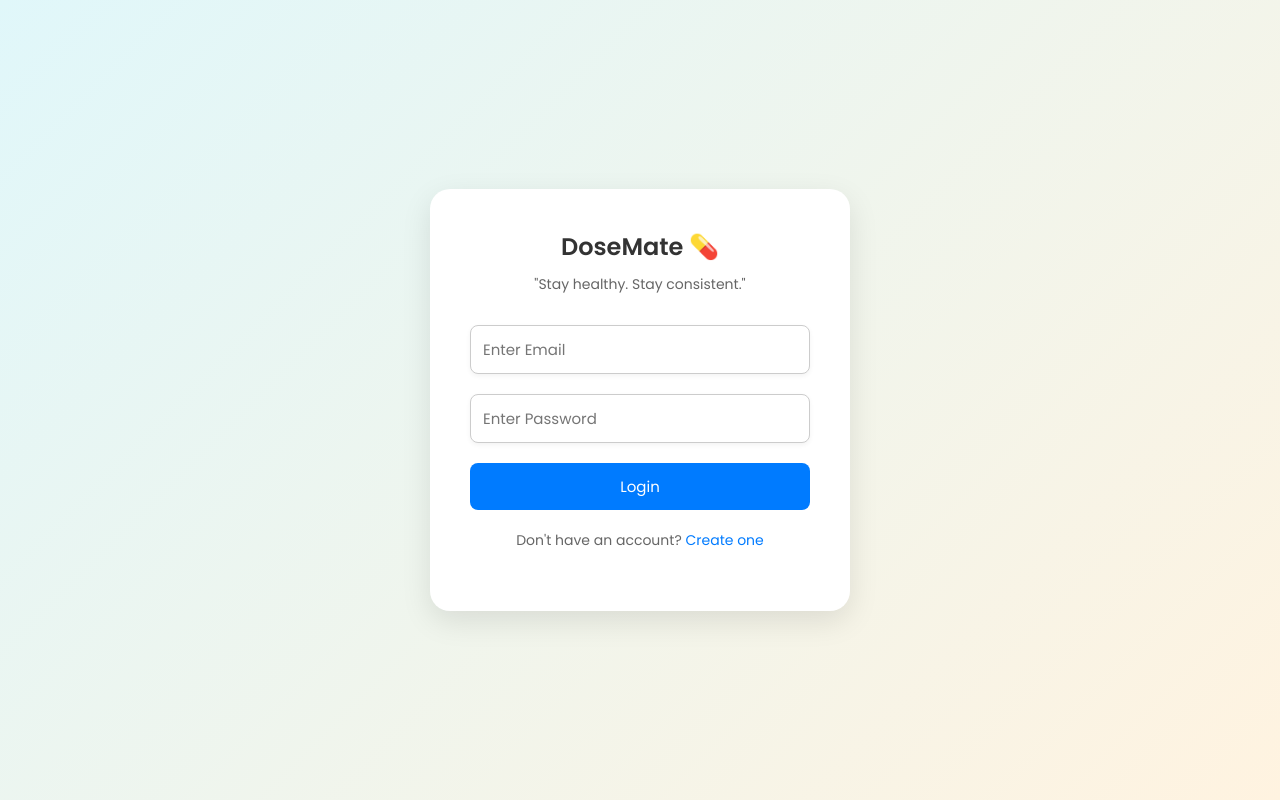
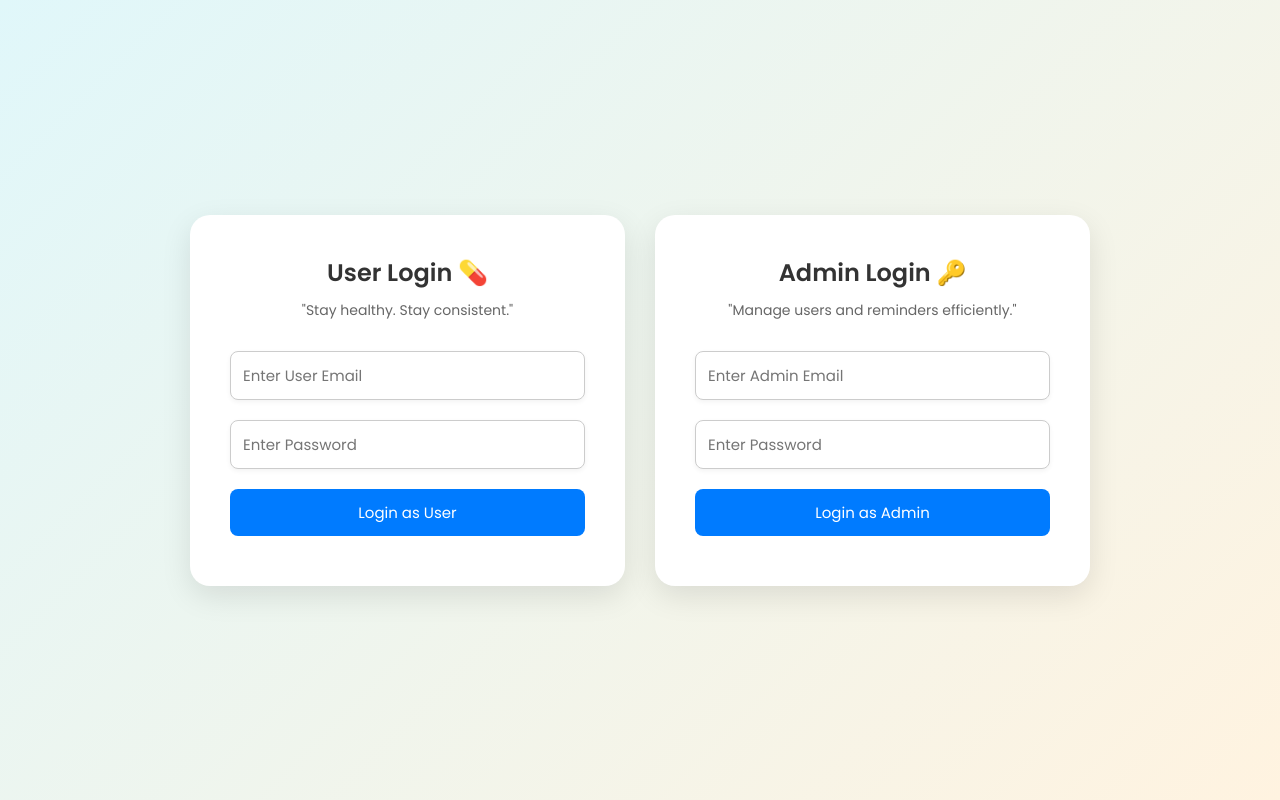
Before and after one commit to ram180321/medicinereminder, a website: page frontend/index.html in a window 1280 px wide. Drawn offline with Linux system fonts and the light colour scheme.

Commit message:
Updated frontend

```diff
--- a/frontend/index.html
+++ b/frontend/index.html
@@ -6,7 +6,6 @@
   <title>DoseMate - Login</title>
   <link href="https://fonts.googleapis.com/css2?family=Poppins:wght@400;600&display=swap" rel="stylesheet" />
   <style>
-    /* Basic Reset and Font Styles */
     * {
       margin: 0;
       padding: 0;
@@ -14,29 +13,35 @@
       font-family: "Poppins", sans-serif;
     }
 
-    /* General Body Styles */
     body {
-      --bg-color: linear-gradient(135deg, #e0f7fa, #fff3e0);
-      background: var(--bg-color);
+      background: linear-gradient(135deg, #e0f7fa, #fff3e0);
       height: 100vh;
       display: flex;
       justify-content: center;
       align-items: center;
     }
 
-    /* Container for Login/Signup */
+    .wrapper {
+      display: flex;
+      gap: 30px;
+      flex-wrap: wrap;
+      justify-content: center;
+      align-items: stretch;
+      width: 90%;
+      max-width: 900px;
+    }
+
     .container {
-      width: 100%;
-      max-width: 420px;
+      flex: 1 1 380px;
       background: #fff;
       padding: 40px;
       border-radius: 20px;
       box-shadow: 0 10px 30px rgba(0, 0, 0, 0.1);
-      transition: opacity 0.5s ease;
+      transition: transform 0.3s ease;
     }
 
-    .container.hidden {
-      display: none;
+    .container:hover {
+      transform: translateY(-5px);
     }
 
     h2 {
@@ -52,7 +57,6 @@
       margin-bottom: 20px;
     }
 
-    /* ✅ Refined Input and Select styles */
     input[type="email"],
     input[type="password"] {
       width: 100%;
@@ -89,21 +93,6 @@
       background-color: #0056b3;
     }
 
-    .link {
-      text-align: center;
-      margin-top: 10px;
-    }
-
-    .link a {
-      color: #007bff;
-      text-decoration: none;
-      font-size: 14px;
-    }
-
-    .link a:hover {
-      text-decoration: underline;
-    }
-
     .toast {
       position: fixed;
       top: 30px;
@@ -123,27 +112,41 @@
       opacity: 1;
       transform: translateY(0);
     }
+
+    .title {
+      text-align: center;
+      font-size: 24px;
+      font-weight: 600;
+      color: #007bff;
+      margin-bottom: 25px;
+    }
+
+    @media (max-width: 768px) {
+      .wrapper {
+        flex-direction: column;
+        align-items: center;
+      }
+    }
   </style>
 </head>
 <body>
-  <div class="container" id="loginView">
-    <h2>DoseMate 💊</h2>
+  <div class="wrapper">
+    <!-- User Login Box -->
+    <div class="container" id="userLoginBox">
+      <h2>User Login 💊</h2>
       <p>"Stay healthy. Stay consistent."</p>
-    <input type="email" id="email" placeholder="Enter Email" />
-    <input type="password" id="password" placeholder="Enter Password" />
-    <button onclick="login()">Login</button>
-    <div class="link">
-      <p>Don't have an account? <a href="#" onclick="showSignup()">Create one</a></p>
-    </div>
+      <input type="email" id="userEmail" placeholder="Enter User Email" />
+      <input type="password" id="userPassword" placeholder="Enter Password" />
+      <button onclick="login('user')">Login as User</button>
     </div>
 
-  <div class="container hidden" id="signupView">
-    <h2>Create Account</h2>
-    <input type="email" id="signupEmail" placeholder="Email" />
-    <input type="password" id="signupPassword" placeholder="Password" />
-    <button onclick="signup()">Sign Up</button>
-    <div class="link">
-      <p>Already have an account? <a href="#" onclick="showLogin()">Back to login</a></p>
+    <!-- Admin Login Box -->
+    <div class="container" id="adminLoginBox">
+      <h2>Admin Login 🔑</h2>
+      <p>"Manage users and reminders efficiently."</p>
+      <input type="email" id="adminEmail" placeholder="Enter Admin Email" />
+      <input type="password" id="adminPassword" placeholder="Enter Password" />
+      <button onclick="login('admin')">Login as Admin</button>
     </div>
   </div>
 
@@ -156,53 +159,45 @@
       const toast = document.getElementById('toast');
       toast.textContent = message;
       toast.classList.add('show');
-      setTimeout(() => { toast.classList.remove('show'); }, duration);
+      setTimeout(() => toast.classList.remove('show'), duration);
     }
 
-    async function login() {
-      const email = document.getElementById('email').value;
-      const password = document.getElementById('password').value;
+    async function login(roleType) {
+      const email = document.getElementById(roleType === 'user' ? 'userEmail' : 'adminEmail').value;
+      const password = document.getElementById(roleType === 'user' ? 'userPassword' : 'adminPassword').value;
+
+      if (!email || !password) {
+        showToast("Please fill in all fields!");
+        return;
+      }
+
       try {
         const res = await fetch(`${BASE_URL}/auth/login`, {
-          method: "POST", headers: { "Content-Type": "application/json" },
+          method: "POST",
+          headers: { "Content-Type": "application/json" },
           body: JSON.stringify({ email, password })
         });
+
         const data = await res.json();
         if (!res.ok) throw new Error(data.message || "Login failed");
-        localStorage.setItem('token', data.token);
-        localStorage.setItem('role', data.role);
+
+        localStorage.setItem("token", data.token);
+        localStorage.setItem("role", data.role);
+
         showToast("Login successful!");
-        if (data.role === "admin") {
+
+        // Redirect based on roleType or API role
+        setTimeout(() => {
+          if (roleType === "admin" || data.role === "admin") {
             window.location.href = "admin.html";
           } else {
             window.location.href = "dashboard.html";
           }
-      } catch (error) { showToast(error.message); }
+        }, 1000);
+
+      } catch (error) {
+        showToast(error.message);
       }
-
-    async function signup() {
-      const email = document.getElementById('signupEmail').value;
-      const password = document.getElementById('signupPassword').value;
-      try {
-        const res = await fetch(`${BASE_URL}/auth/register`, {
-          method: "POST", headers: { "Content-Type": "application/json" },
-          body: JSON.stringify({ email, password })
-        });
-        const data = await res.json();
-        if (!res.ok) throw new Error(data.message || "Signup failed");
-        showToast("Account created successfully!");
-        showLogin();
-      } catch (error) { showToast(error.message); }
-    }
-
-    function showLogin() {
-      document.getElementById('loginView').classList.remove('hidden');
-      document.getElementById('signupView').classList.add('hidden');
-    }
-
-    function showSignup() {
-      document.getElementById('signupView').classList.remove('hidden');
-      document.getElementById('loginView').classList.add('hidden');
     }
   </script>
 </body>
```
Lines whose indentation alone changed are shown as unchanged.
